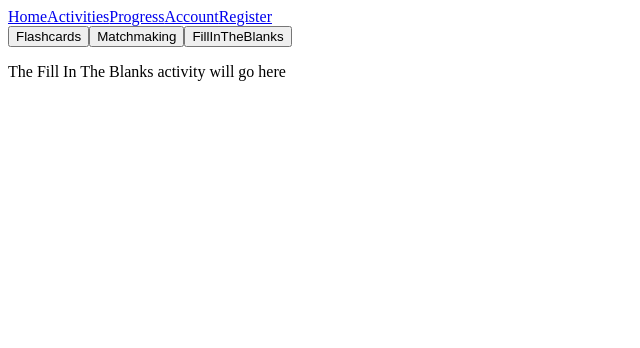
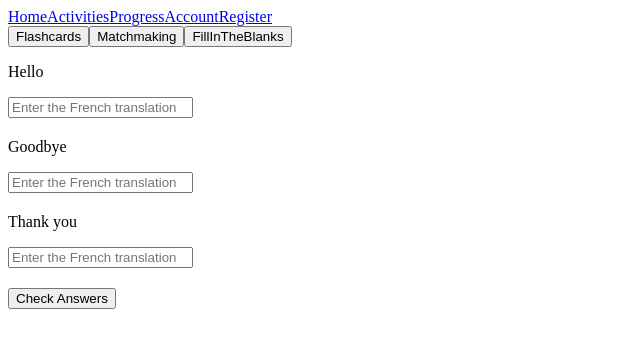
Before and after one commit to LisaTarn/Lost-In-Translation, a Next.js app: page /activities in a window 1280 px wide. Both pictures are taken after a click on the button "FillInTheBlanks". Shown: the top 348 px of the page, without its empty margins (0-640 px from the left). Built offline with nearby package versions, Linux system fonts and the light colour scheme.

Commit message:
basic code for fill in the blank activity

```diff
--- a/app/components/FillBlank.js
+++ b/app/components/FillBlank.js
@@ -1,10 +1,49 @@
 'use client'
-import React from 'react';
+import React, { useState } from 'react';
 
 export default function FillBlank(){
+    const sentences = [
+        {english: 'Hello', french: 'Bonjour'},
+        {english: 'Goodbye', french: 'Au revoir'},
+        {english: 'Thank you', french: 'Merci'}
+    ]
+
+    const [answers, setAnswers] = useState(Array(sentences.length).fill(''));
+  const [feedback, setFeedback] = useState(null);
+
+  const handleInputChange = (index, value) => {
+    const updatedAnswers = [...answers];
+    updatedAnswers[index] = value;
+    setAnswers(updatedAnswers);
+  };
+
+  const checkAnswers = () => {
+    const correctAnswers = sentences.map(sentence => sentence.french);
+    const result = answers.map((answer, index) => answer.trim().toLowerCase() === correctAnswers[index].trim().toLowerCase());
+    setFeedback(result);
+  };
+
     return(
         <div>
-            <p>The Fill In The Blanks activity will go here</p>
+            {sentences.map((sentence, index) => (
+        <div key={index} style={{ marginBottom: '20px' }}>
+          <p>{sentence.english}</p>
+          <input
+            type="text"
+            value={answers[index]}
+            onChange={(e) => handleInputChange(index, e.target.value)}
+            placeholder="Enter the French translation"
+          />
+          {feedback && (
+            <p>
+              {feedback[index]
+                ? 'Correct!'
+                : `Incorrect. Correct answer: ${sentence.french}`}
+            </p>
+          )}
         </div>
+      ))}
+      <button onClick={checkAnswers}>Check Answers</button>
+    </div>
     )
 }
```
